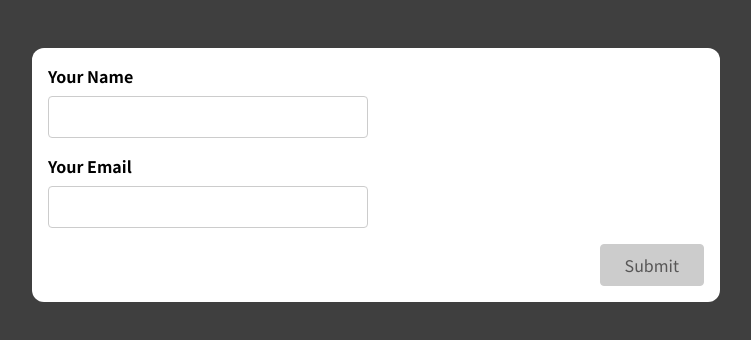
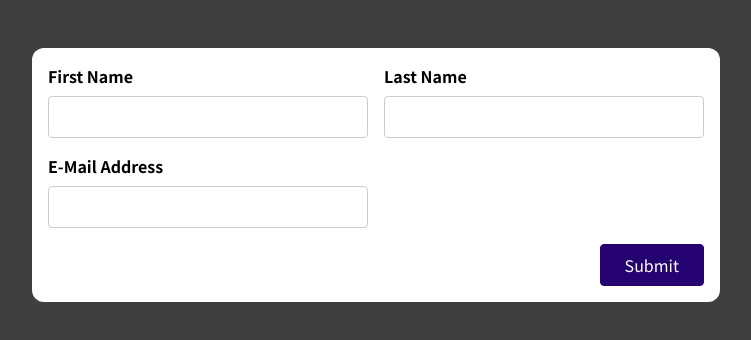
Before and after one commit to Pranav016/React-forms, a React (Create React App) app: page / in a window 1280 px wide. Shown: the top 340 px of the page, without its empty margins (264-1015 px from the left). Built offline with nearby package versions, Linux system fonts and the light colour scheme.

Commit message:
Add form validation logic for BasicForm using useState

```diff
--- a/src/App.js
+++ b/src/App.js
@@ -1,10 +1,12 @@
 import React from 'react';
-import SimpleInput from './components/SimpleInput';
+// import SimpleInput from './components/SimpleInput';
+import BasicForm from './components/BasicForm';
 
 function App() {
 	return (
 		<div className='app'>
-			<SimpleInput />
+			{/* <SimpleInput /> */}
+			<BasicForm />
 		</div>
 	);
 }
--- a/src/components/BasicForm.js
+++ b/src/components/BasicForm.js
@@ -1,19 +1,114 @@
+import React, { useState } from 'react';
+import { checkEmailIsValid } from './SimpleInput';
+
 const BasicForm = (props) => {
+	const [firstName, setFirstName] = useState('');
+	const [firstNameTouched, setFirstNameTouched] = useState(false);
+
+	const [lastName, setLastName] = useState('');
+	const [lastNameTouched, setLastNameTouched] = useState(false);
+
+	const [email, setEmail] = useState('');
+	const [emailTouched, setEmailTouched] = useState(false);
+
+	let firstIsValid = firstName.trim() !== '';
+	let firstIsInvalid = !firstIsValid && firstNameTouched;
+
+	let lastIsValid = lastName.trim() !== '';
+	let lastIsInvalid = !lastIsValid && lastNameTouched;
+
+	let emailIsValid = checkEmailIsValid(email);
+	let emailIsInvalid = !emailIsValid && emailTouched;
+
+	const firstInputOnChangeHandler = (e) => {
+		setFirstName(e.target.value);
+	};
+	const firstInputOnBlurHandler = (e) => {
+		setFirstNameTouched(true);
+	};
+
+	const lastInputOnChangeHandler = (e) => {
+		setLastName(e.target.value);
+	};
+	const lastInputOnBlurHandler = (e) => {
+		setLastNameTouched(true);
+	};
+
+	const emailInputOnChangeHandler = (e) => {
+		setEmail(e.target.value);
+	};
+	const emailInputOnBlurHandler = (e) => {
+		setEmailTouched(true);
+	};
+
+	let formIsValid = false;
+	if (firstIsValid && lastIsValid && emailIsValid) formIsValid = true;
+	else formIsValid = false;
+
+	const submitHandler = (e) => {
+		e.preventDefault();
+		if (!formIsValid) {
+			return;
+		}
+
+		setFirstName('');
+		setLastName('');
+		setEmail('');
+		setFirstNameTouched(false);
+		setLastNameTouched(false);
+		setEmailTouched(false);
+	};
+
+	let firstClasses = firstIsInvalid ? 'form-control invalid' : 'form-control';
+	let lastClasses = lastIsInvalid ? 'form-control invalid' : 'form-control';
+	let emailClasses = emailIsInvalid ? 'form-control invalid' : 'form-control';
+
 	return (
-    <form>
+		<form onSubmit={submitHandler}>
 			<div className='control-group'>
-        <div className='form-control'>
+				<div className={firstClasses}>
 					<label htmlFor='name'>First Name</label>
-          <input type='text' id='name' />
+					<input
+						type='text'
+						id='name'
+						value={firstName}
+						onChange={firstInputOnChangeHandler}
+						onBlur={firstInputOnBlurHandler}
+					/>
+					{firstIsInvalid && (
+						<p className='error-text'>
+							Please enter a valid input.
+						</p>
+					)}
 				</div>
-        <div className='form-control'>
+				<div className={lastClasses}>
 					<label htmlFor='name'>Last Name</label>
-          <input type='text' id='name' />
+					<input
+						type='text'
+						id='name'
+						value={lastName}
+						onChange={lastInputOnChangeHandler}
+						onBlur={lastInputOnBlurHandler}
+					/>
+					{lastIsInvalid && (
+						<p className='error-text'>
+							Please enter a valid input.
+						</p>
+					)}
 				</div>
 			</div>
-      <div className='form-control'>
-        <label htmlFor='name'>E-Mail Address</label>
-        <input type='text' id='name' />
+			<div className={emailClasses}>
+				<label htmlFor='email'>E-Mail Address</label>
+				<input
+					type='email'
+					id='name'
+					value={email}
+					onChange={emailInputOnChangeHandler}
+					onBlur={emailInputOnBlurHandler}
+				/>
+				{emailIsInvalid && (
+					<p className='error-text'>Please enter a valid input.</p>
+				)}
 			</div>
 			<div className='form-actions'>
 				<button>Submit</button>
--- a/src/components/SimpleInput.js
+++ b/src/components/SimpleInput.js
@@ -1,17 +1,17 @@
-import React, { useState } from 'react';
+import React from 'react';
 import useInput from '../hooks/use-input';
 
-const SimpleInput = (props) => {
-	const emailIsValid = () => {
+export const checkEmailIsValid = (email) => {
 	if (
 		/^[a-zA-Z0-9.!#$%&'*+/=?^_`{|}~-]+@[a-zA-Z0-9-]+(?:\.[a-zA-Z0-9-]+)*$/.test(
-				enteredEmail
+			email
 		)
 	)
 		return true;
 	else return false;
 };
 
+const SimpleInput = (props) => {
 	const {
 		value: enteredName,
 		isValid: enteredNameIsValid,
@@ -20,22 +20,17 @@ const SimpleInput = (props) => {
 		inputBlurHandler: nameBlurHandler,
 		reset: resetNameInput,
 	} = useInput((value) => value.trim() !== '');
-
-	const [enteredEmail, setEnteredEmail] = useState('');
-	const [enteredEmailTouched, setEnteredEmailTouched] = useState(false);
-
-	const enteredEmailIsValid = emailIsValid();
-	const emailInputIsInvalid = !enteredEmailIsValid && enteredEmailTouched;
+	const {
+		value: enteredEmail,
+		isValid: enteredEmailIsValid,
+		hasError: emailInputHasError,
+		valueChangeHandler: emailChangeHandler,
+		inputBlurHandler: emailBlurHandler,
+		reset: resetEmailInput,
+	} = useInput(checkEmailIsValid);
 
 	let formIsValid = false;
 	if (enteredNameIsValid && enteredEmailIsValid) formIsValid = true;
-
-	const emailInputChangeHandler = (e) => {
-		setEnteredEmail(e.target.value);
-	};
-	const emailInputBlurHandler = (e) => {
-		setEnteredEmailTouched(true);
-	};
 
 	const formSubmissionHandler = (e) => {
 		e.preventDefault();
@@ -44,14 +39,13 @@ const SimpleInput = (props) => {
 		}
 
 		resetNameInput();
-		setEnteredEmail('');
-		setEnteredEmailTouched(false);
+		resetEmailInput();
 	};
 
 	const nameInputClasses = nameInputHasError
 		? 'form-control invalid'
 		: 'form-control';
-	const emailInputClasses = emailInputIsInvalid
+	const emailInputClasses = emailInputHasError
 		? 'form-control invalid'
 		: 'form-control';
 
@@ -75,11 +69,11 @@ const SimpleInput = (props) => {
 				<input
 					type='text'
 					id='email'
-					onChange={emailInputChangeHandler}
-					onBlur={emailInputBlurHandler}
+					onChange={emailChangeHandler}
+					onBlur={emailBlurHandler}
 					value={enteredEmail}
 				/>
-				{emailInputIsInvalid && (
+				{emailInputHasError && (
 					<p className='error-text'>Invalid email</p>
 				)}
 			</div>
```
Lines whose indentation alone changed are shown as unchanged.
